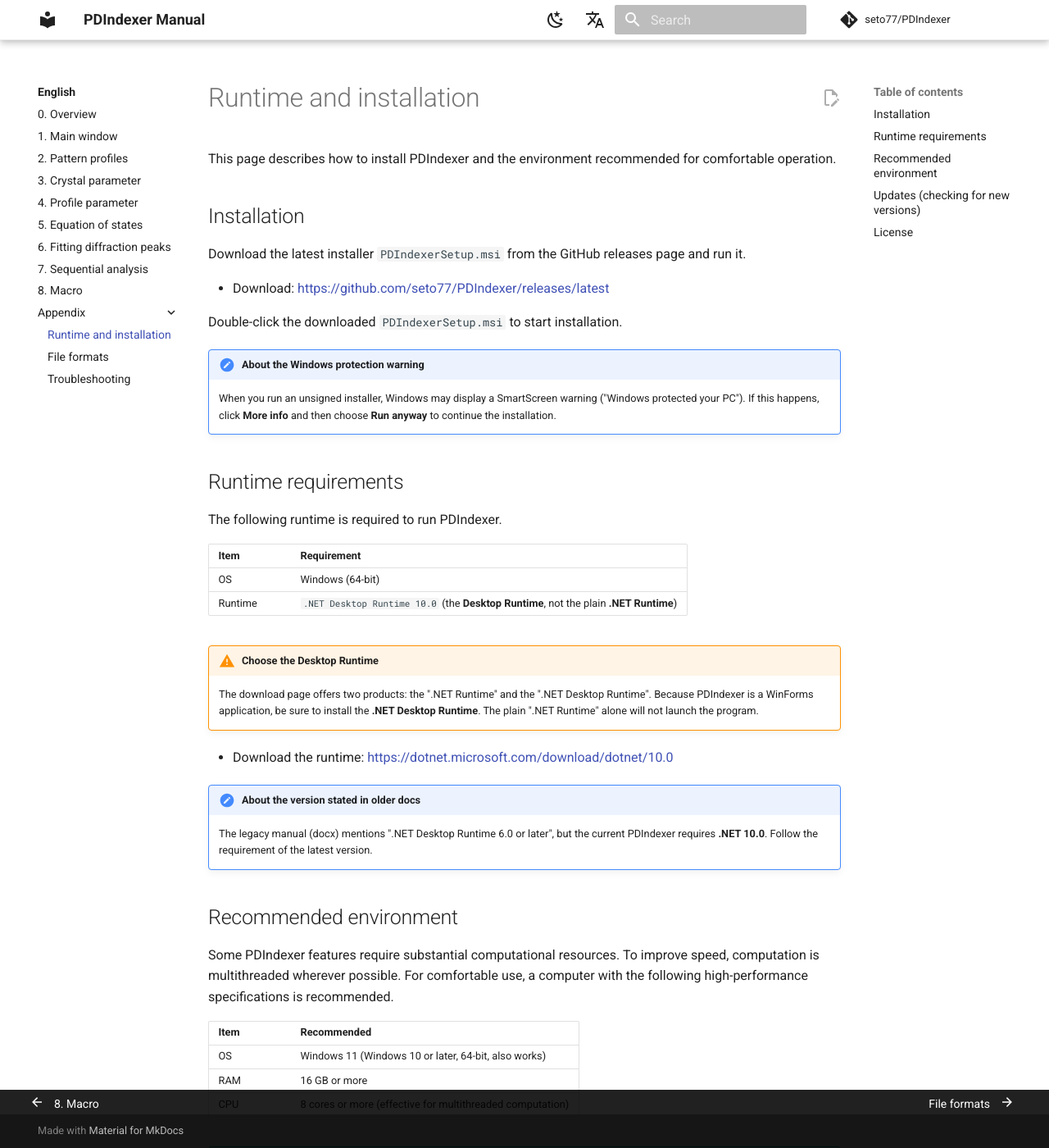
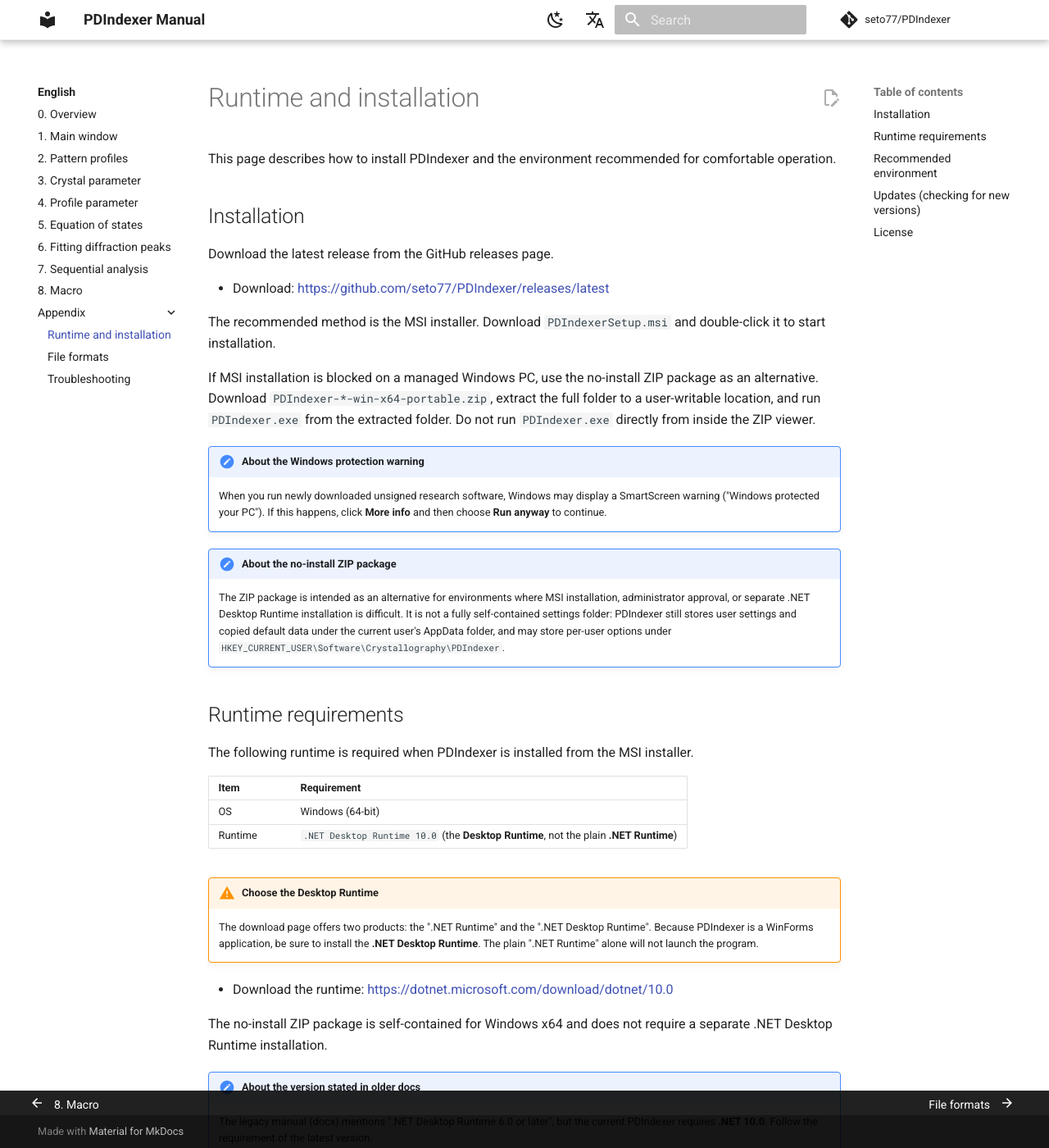
Before and after one commit to seto77/PDIndexer, an MkDocs documentation site: the page built from docs/src/en/appendix/runtime-and-installation.md, in a window 1280 px wide and 1400 px high. Shown: the whole window at 82% size. Built offline with MkDocs 1.6.1 and Material for MkDocs 9.7.7, drawn with Linux system fonts in a browser that asks for light colours; comment, search, counter and statistics services are not loaded.

Commit message:
Add portable ZIP release artifact

```diff
--- a/docs/src/en/appendix/runtime-and-installation.md
+++ b/docs/src/en/appendix/runtime-and-installation.md
@@ -5,18 +5,23 @@
 
 ## Installation
 
-Download the latest installer `PDIndexerSetup.msi` from the GitHub releases page and run it.
+Download the latest release from the GitHub releases page.
 
 - Download: <https://github.com/seto77/PDIndexer/releases/latest>
 
-Double-click the downloaded `PDIndexerSetup.msi` to start installation.
+The recommended method is the MSI installer. Download `PDIndexerSetup.msi` and double-click it to start installation.
+
+If MSI installation is blocked on a managed Windows PC, use the no-install ZIP package as an alternative. Download `PDIndexer-*-win-x64-portable.zip`, extract the full folder to a user-writable location, and run `PDIndexer.exe` from the extracted folder. Do not run `PDIndexer.exe` directly from inside the ZIP viewer. <!-- 260601Ch -->
 
 !!! note "About the Windows protection warning"
-    When you run an unsigned installer, Windows may display a SmartScreen warning ("Windows protected your PC"). If this happens, click **More info** and then choose **Run anyway** to continue the installation.
+    When you run newly downloaded unsigned research software, Windows may display a SmartScreen warning ("Windows protected your PC"). If this happens, click **More info** and then choose **Run anyway** to continue.
+
+!!! note "About the no-install ZIP package"
+    The ZIP package is intended as an alternative for environments where MSI installation, administrator approval, or separate .NET Desktop Runtime installation is difficult. It is not a fully self-contained settings folder: PDIndexer still stores user settings and copied default data under the current user's AppData folder, and may store per-user options under `HKEY_CURRENT_USER\Software\Crystallography\PDIndexer`.
 
 ## Runtime requirements
 
-The following runtime is required to run PDIndexer.
+The following runtime is required when PDIndexer is installed from the MSI installer.
 
 | Item | Requirement |
 | --- | --- |
@@ -27,6 +32,8 @@
     The download page offers two products: the ".NET Runtime" and the ".NET Desktop Runtime". Because PDIndexer is a WinForms application, be sure to install the **.NET Desktop Runtime**. The plain ".NET Runtime" alone will not launch the program.
 
 - Download the runtime: <https://dotnet.microsoft.com/download/dotnet/10.0>
+
+The no-install ZIP package is self-contained for Windows x64 and does not require a separate .NET Desktop Runtime installation. <!-- 260601Ch -->
 
 !!! note "About the version stated in older docs"
     The legacy manual (docx) mentions ".NET Desktop Runtime 6.0 or later", but the current PDIndexer requires **.NET 10.0**. Follow the requirement of the latest version.
```
Also changed, not shown: docs/src/ja/appendix/runtime-and-installation.md (+11 -4 lines), README-PORTABLE.txt (added), README.md, 1 other file.
